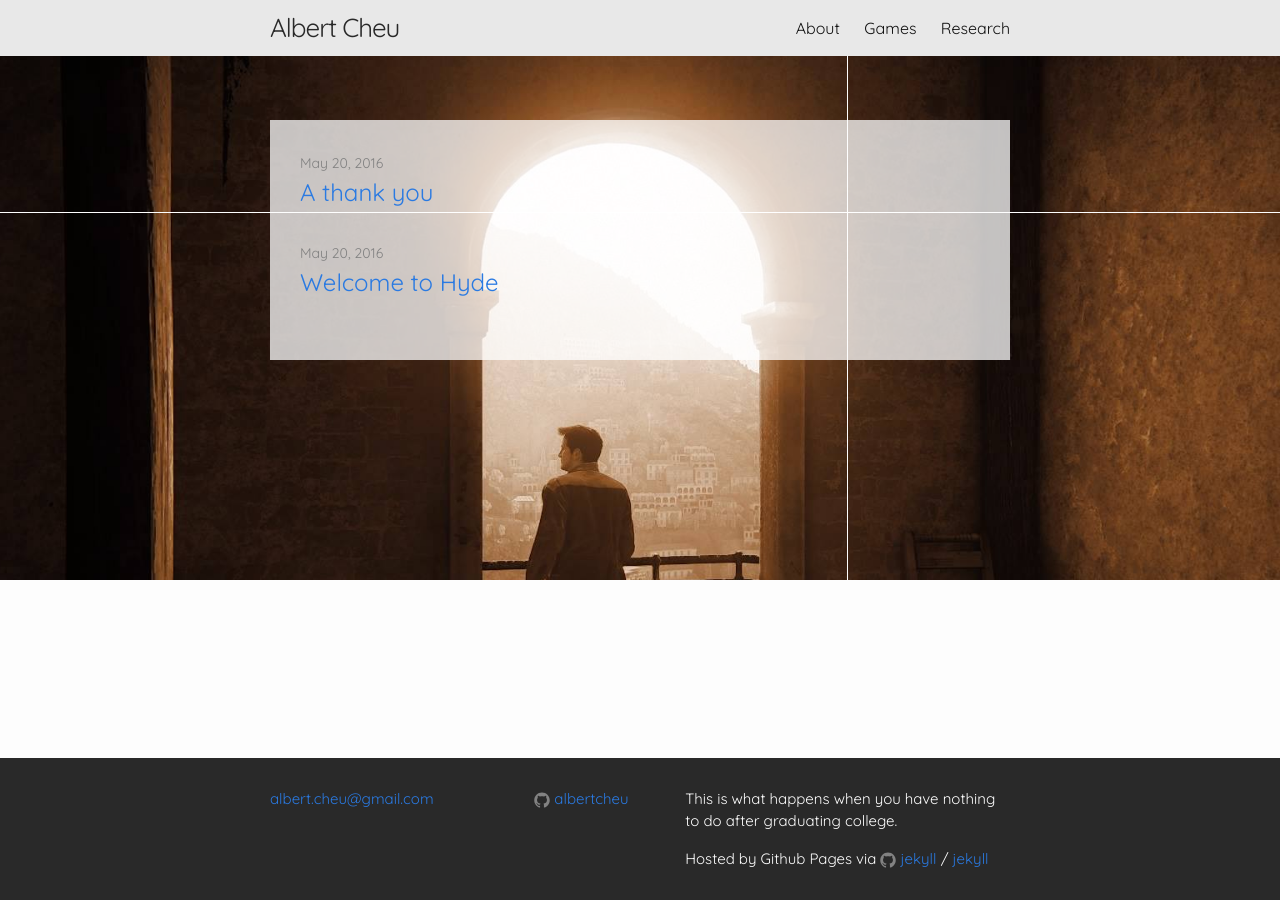
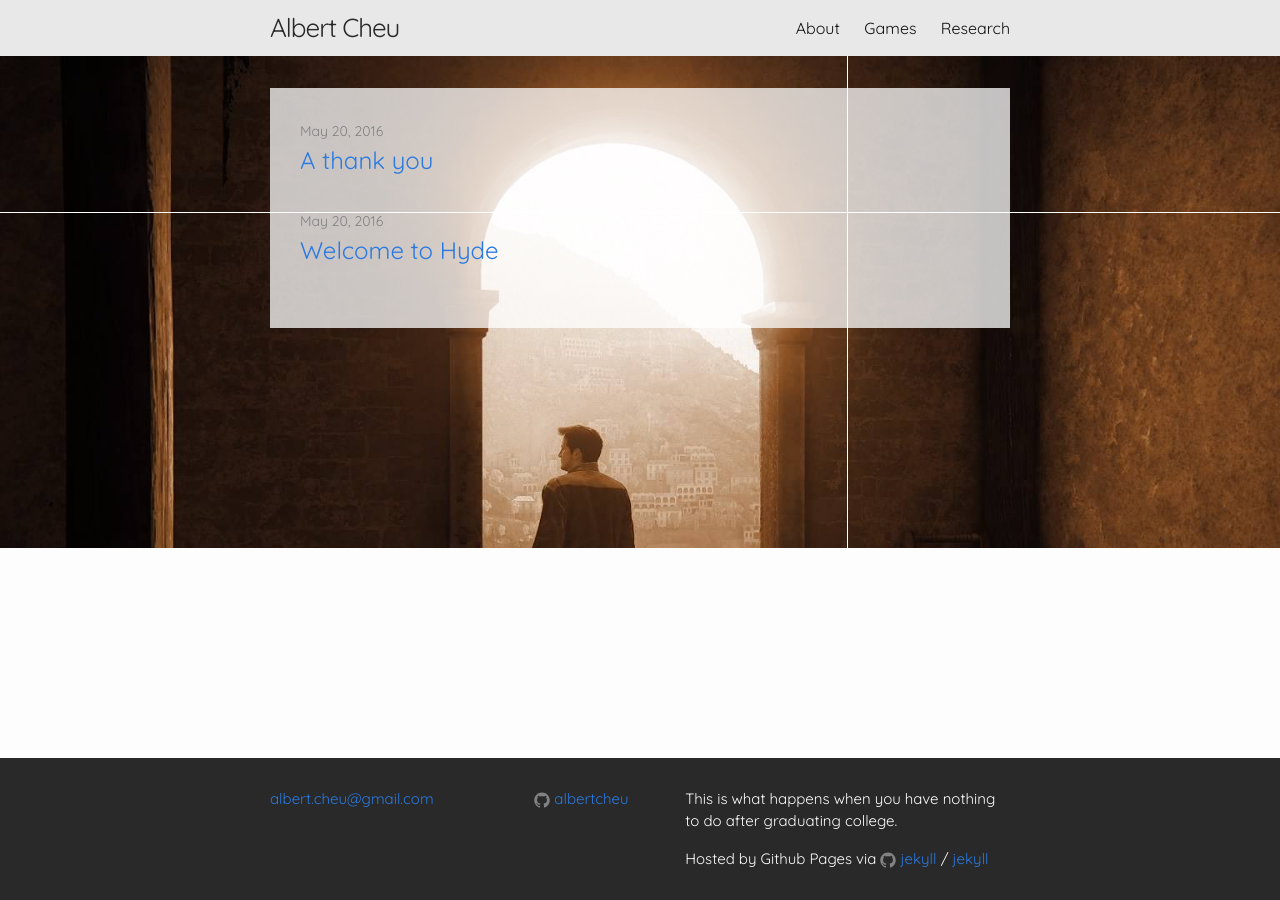
Before and after one commit to albertcheu/albertcheu.github.io, a Jekyll site: the page built from index.html, in a window 1280 px wide. Built offline with Jekyll 4.4.1, drawn with Linux system fonts in a browser that asks for light colours.

Commit message:
Reduced padding

```diff
--- a/_sass/_layout.scss
+++ b/_sass/_layout.scss
@@ -189,12 +189,6 @@ html,body{
     height:100%;
 
     background-image:
-/*
-linear-gradient(
-      rgba(0, 0, 0, 0.5),
-      rgba(0, 0, 0, 0.5)
-    ),
-*/
     url('uncharted_back1.jpg');
 
     background-repeat: no-repeat;
@@ -204,7 +198,7 @@ linear-gradient(
     background-origin: content-box;
 
     padding-bottom: 220px;
-    padding-top: 64px;
+    padding-top: 32px;
 
     color: $white-color;
 }
```
